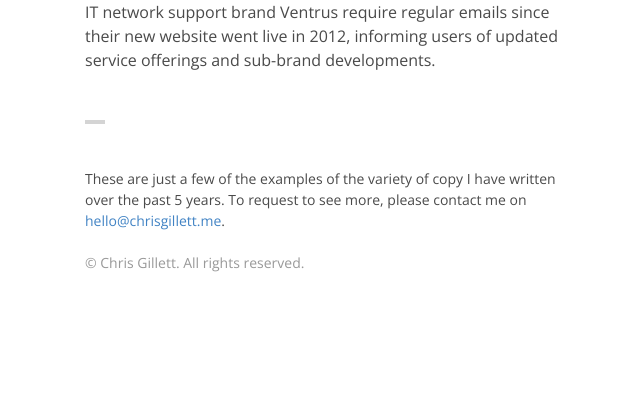
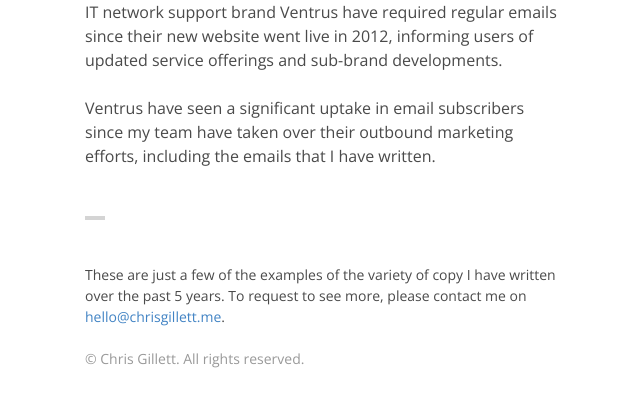
Before and after one commit to ChrisGillett/chrisgillett, a Jekyll site: the page built from _posts/2013-04-01-ventrus.md, in a window 1280 px wide, cut to the strip 546-963 px from the top of the page. Shown: the top 407 px of the strip, without its empty margins (315-955 px from the left). Built offline with Jekyll 4.4.1, drawn with Linux system fonts in a browser that asks for light colours; before the commit the page ends 900 px from its top, so only the background shows below that.

Commit message:
Updated 2013-04-01-ventrus.md

```diff
--- a/_posts/2013-04-01-ventrus.md
+++ b/_posts/2013-04-01-ventrus.md
@@ -8,4 +8,6 @@ category: "email-marketing"
 
 ![picture alt](http://i.imgur.com/XVXwkqN.png?1)
 
-IT network support brand Ventrus require regular emails since their new website went live in 2012, informing users of updated service offerings and sub-brand developments.
+IT network support brand Ventrus have required regular emails since their new website went live in 2012, informing users of updated service offerings and sub-brand developments.
+
+Ventrus have seen a significant uptake in email subscribers since my team have taken over their outbound marketing efforts, including the emails that I have written.
```
